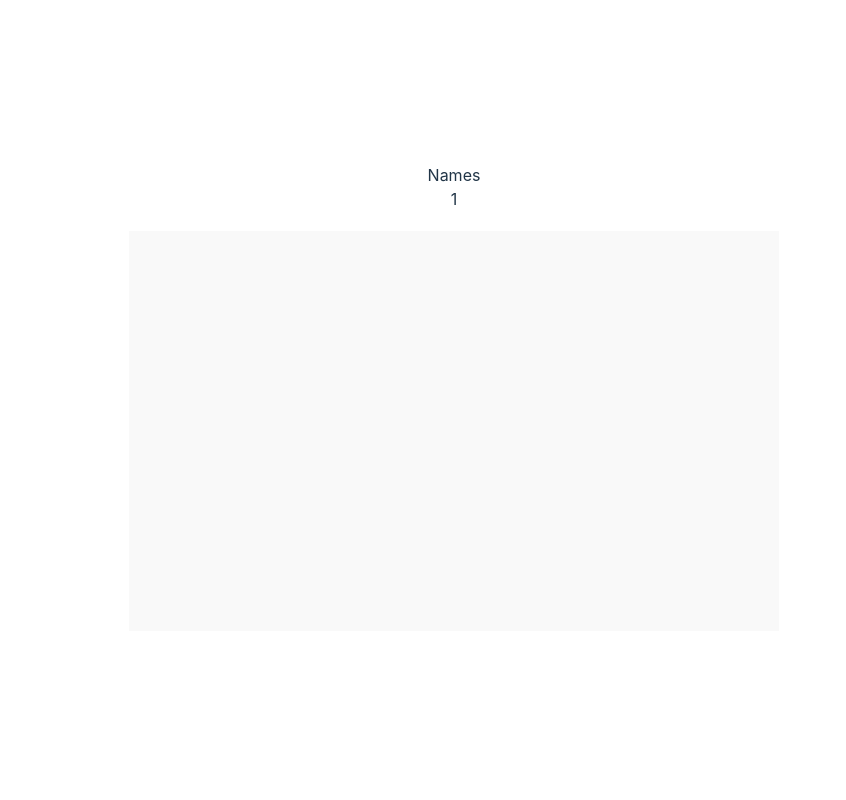
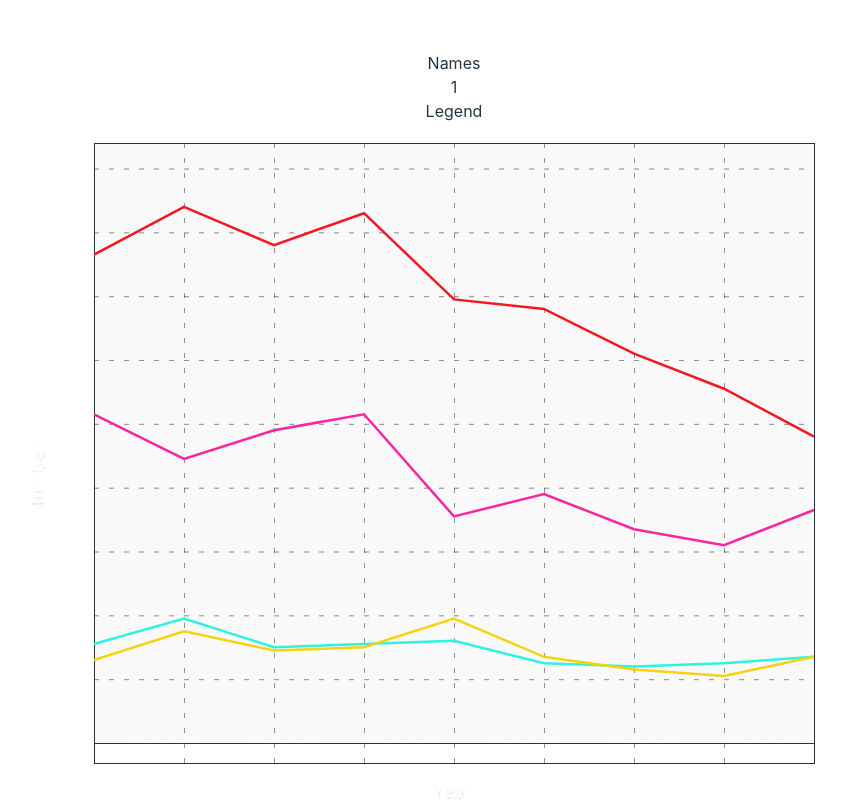
Before and after one commit to JaDen-Martin/NoSQL, a React (Vite) app in the folder frontend/: page /name/1 in a window 1280 px wide. Shown: the whole page, without its empty margins (186-1032 px from the left). Built offline with nearby package versions, Linux system fonts and the light colour scheme.

Commit message:
line chart with dummy data, todo: connect to api

```diff
--- a/frontend/components/NameChart.jsx
+++ b/frontend/components/NameChart.jsx
@@ -2,31 +2,76 @@ import React, {useState, useEffect, useRef} from 'react'
 import { data } from '../assets/testData'
 import * as d3 from 'd3'
 
-const years = [2011, 2012, 2013, 2014, 2015, 2016, 2017, 2018 , 2019];
 const testData = data;
-const width = 650;
-const height = 400;
-const margin = { top: 20, right: 5, bottom: 20, left: 35 };
+const width = 720;
+const height = 600;
+const margin = { top: 20, right: 20, bottom: 20, left: 20 };
+const lineColors = ['#F51720', '#2FF3E0', '#F8D210', '#FA26A0']
 
 function NameChart() {
     const [data, setData ] = useState([]);
+    const [lines, setLines] = useState([]);
     const svgRef = useRef();
 
 
     useEffect( ()=> {
+      console.log(
+        'running the effect'
+      )
         //setting up svg
         const svg = d3.select(svgRef.current).attr('width', width).attr('height', height)
-        .style('background' , '#f9f9f9').style('margin-top', margin.top).style('overflow', 'visible')
+        .style('background' , '#f9f9f9').style('margin-top', margin.top).style('overflow', 'visible');
+
+
+        const wData = testData.filter( item => item.ethnicity == "White").sort( (a,b) => a.year - b.year);
+        const bData = testData.filter( item => item.ethnicity == "Black").sort( (a,b) => a.year - b.year);
+        const aData = testData.filter( item => item.ethnicity == "Asian").sort( (a,b) => a.year - b.year);
+        const hData = testData.filter( item => item.ethnicity == "Hispanic").sort( (a,b) => a.year - b.year);
+
 
         //setting the scale
+        const xScale = d3.scaleLinear().domain(d3.extent(testData.map(item => item.year))).range([0, width]);
+        const numsInData = testData.map(d => d.number);
+        const maxNumberY = Math.max(...numsInData);
 
-        //setting up the data for the svg
+        const yScale = d3.scaleLinear().domain([0, (maxNumberY + 20) ]).range([height, 0]);
+
+        const xAxis = d3.axisBottom(xScale).tickSize([-(height + margin.top)]).tickFormat(d3.format("d"));
+
+        const yAxis = d3.axisLeft(yScale).tickSize([-(width)]);
+
+
+        svg.append('g').call(xAxis).attr('transform', `translate(0, ${height + margin.top})`);
+        svg.append('g').call(yAxis).attr('transform', `translate(0, 0)`);
+
+        svg.append('text').attr("class", "axis-label").attr('text-anchor', 'middle').attr('x', width / 2
+        ).attr('y', height + 55).attr('stroke', 'rgba(255, 255, 255)').attr('font-weight', 100).attr("letter-spacing", 2).text('Year');
+
+        svg.append('text').attr("class", "axis-label").attr('text-anchor', 'end').attr('x', -(height /2)).attr('y', -50).attr('stroke', 'rgba(255, 255, 255)').attr("letter-spacing", 2).attr("transform", "rotate(-90)").attr('font-weight', 100).text('Number');
+
+        const lineGenerator = d3.line().x(d => xScale(d.year)).y(d => yScale(d.number));
+
+        const wLine = lineGenerator(wData);
+        const bLine = lineGenerator(bData);
+        const aLine = lineGenerator(aData);
+        const hLine = lineGenerator(hData);
+
+
+        setLines([wLine, bLine, aLine, hLine]);
 
     }, [data])
 
   return (
     <div>
-        <svg ref={svgRef} ></svg>
+      <div>Legend</div>
+        <svg ref={svgRef} width={width} height={height}>
+
+          {lines.map ( (line, i)  =>
+            <path fill='none' stroke={lineColors[i]} d={line} strokeWidth="2.5" key={line}/>
+          )}
+
+
+        </svg>
     </div>
   )
 }
```
